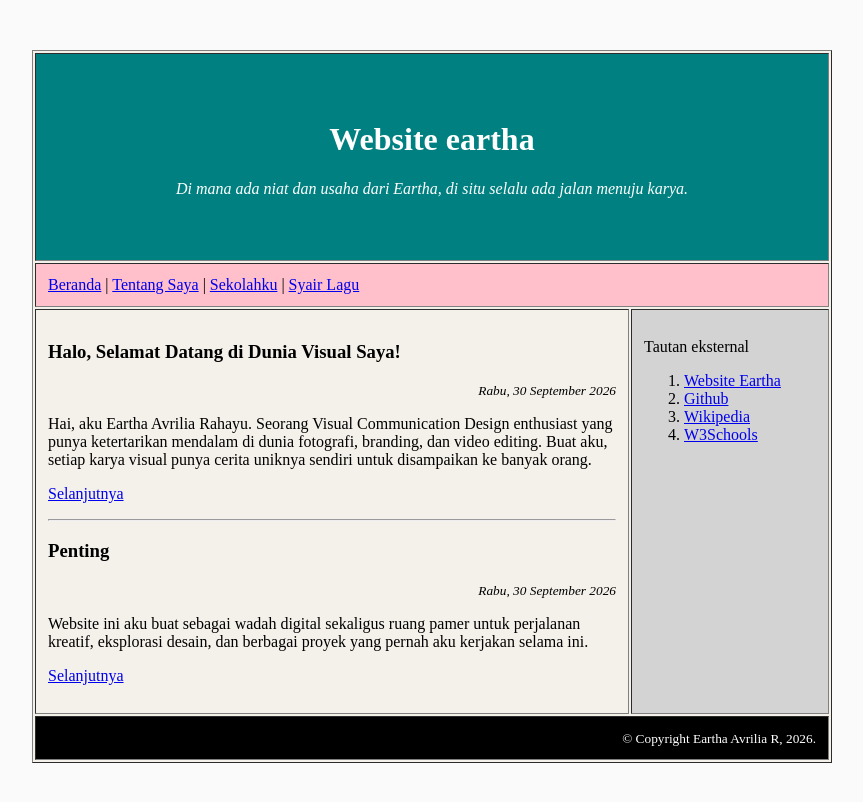
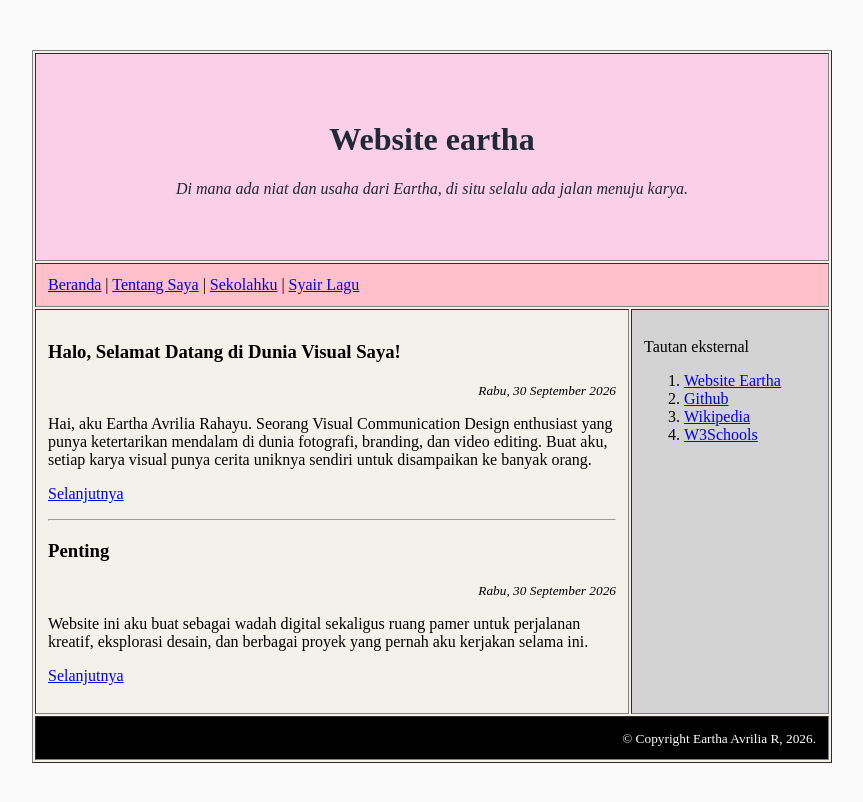
Before and after one commit to earth019/earth019.github.io, a plain HTML site: page index.html in a window 1280 px wide. Shown: the whole page, without its empty margins (208-1071 px from the left). Drawn offline with Linux system fonts and the light colour scheme.

Commit message:
Update index.html

```diff
--- a/index.html
+++ b/index.html
@@ -10,8 +10,8 @@
     <p>&nbsp;</p>
     <table border="1" width="800px" cellpadding="12px" align="center" bgcolor="#F4F1EA">
         <tr>
-            <td colspan="2" align="center" bgcolor="teal" background="images/jaring-teal.svg">
-                <font color="white">
+            <td colspan="2" align="center" bgcolor="#FBCFE8">
+                <font color="#1F2937">
                     <p>&nbsp;</p>
                     <h1>Website eartha</h1>
                     <p><em>Di mana ada niat dan usaha dari Eartha, di situ selalu ada jalan menuju karya.</em></p>
```
